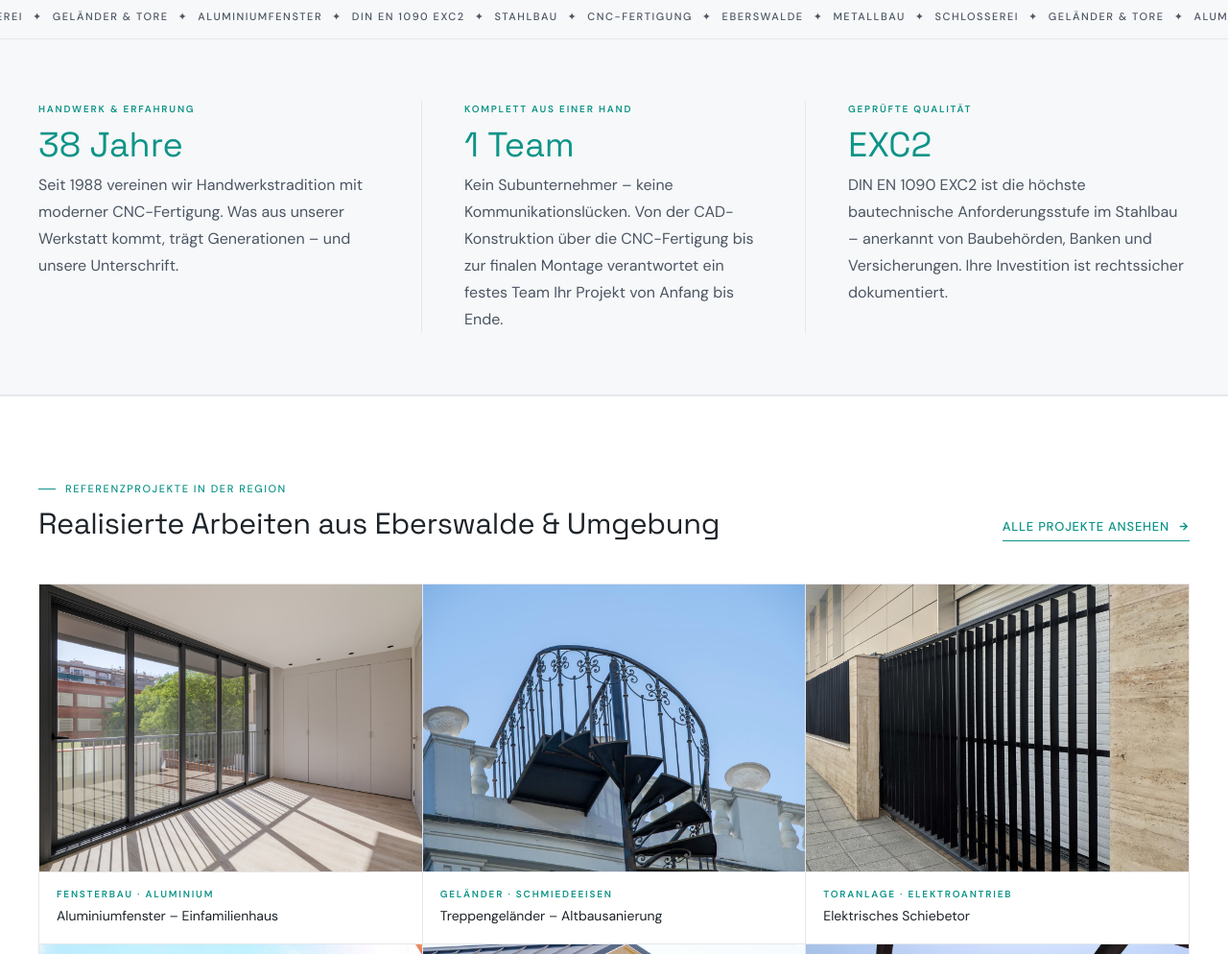
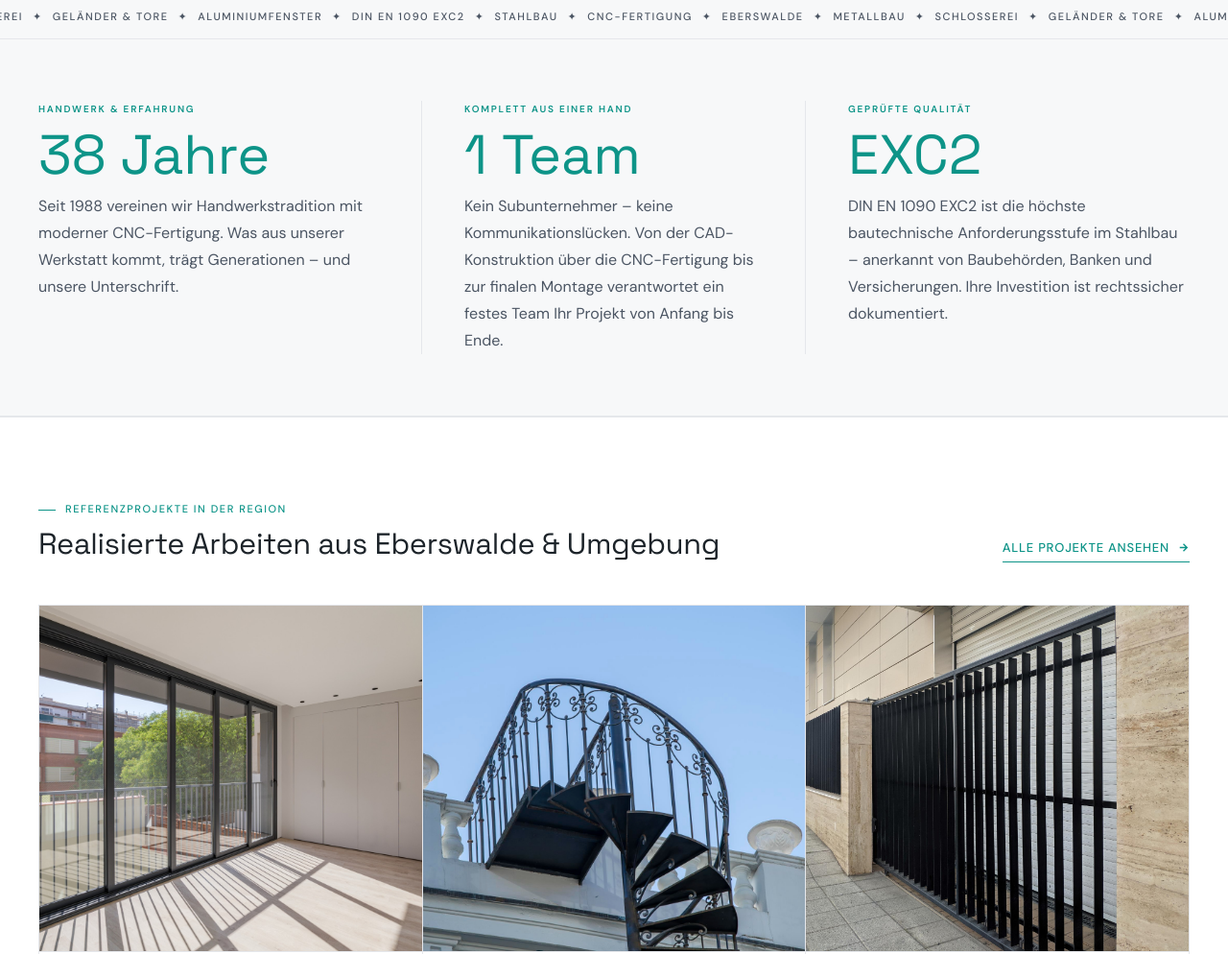
Before and after one commit to AzizaAziz101/mutnt, a plain HTML site: page index.html in a window 1280 px wide. Shown: the part 760-1754 px from the top of the page at 96% size. Drawn offline with Linux system fonts and the light colour scheme.

Commit message:
Initial commit

```diff
--- a/index.html
+++ b/index.html
@@ -445,7 +445,7 @@
     }
     .intro-col:first-child { padding-left: 0; }
     .intro-col:last-child { border-right: none; padding-right: 0; }
-    .intro-num { font-family: var(--serif); font-size: 36px; font-weight: 400; color: var(--teal); line-height: 1; margin-bottom: 10px; }
+    .intro-num { font-family: var(--serif); font-size: clamp(2rem, 5vw, 3.6rem); font-weight: 400; color: var(--teal); line-height: 1; margin-bottom: 10px; }
     .intro-lbl { font-size: 10px; font-weight: 600; letter-spacing: 0.18em; text-transform: uppercase; color: var(--teal); margin-bottom: 10px; }
     .intro-col p { font-size: 16px; line-height: 1.75; color: var(--ink-soft); }
 
@@ -479,7 +479,7 @@
     .gi:hover { background: var(--mist); }
     .gi-img-wrap {
         overflow: hidden;
-        aspect-ratio: 4/3;
+        height: 360px;
         background: var(--mist);
     }
     .gi-img-wrap img {
@@ -504,6 +504,7 @@
     @media (max-width: 800px) {
         .gallery-inner { padding: 52px 24px; }
         .gallery-grid { grid-template-columns: repeat(2, 1fr); }
+        .gi-img-wrap { height: 270px; }
     }
     @media (max-width: 480px) {
         .gallery-grid { grid-template-columns: 1fr; }
```
